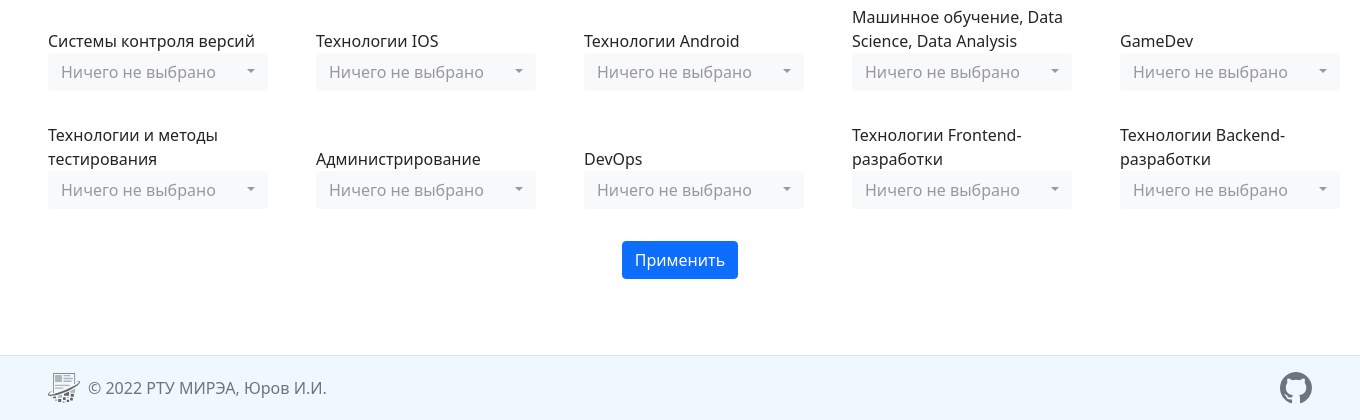
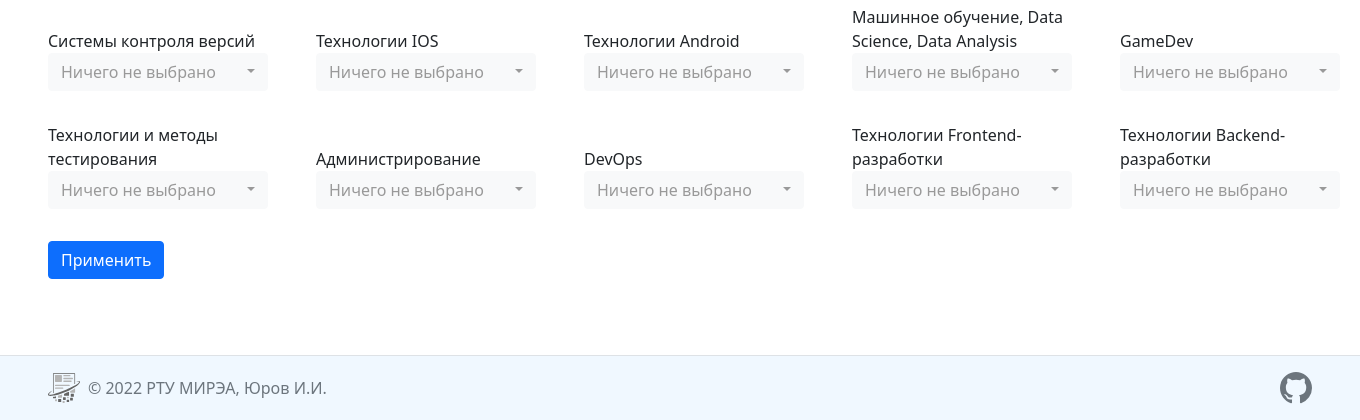
Before and after one commit to Frit027/web-resume-parser, a Django app: page /analysis/ in a window 1360 px wide. Shown: the part 380-800 px from the top of the page. Run offline with Django 4.2, Linux system fonts and the light colour scheme; the visitor is signed in with stand-in values (Sample User, id 1); data that the repository does not hold is empty; parts of the project's set-up code (start-up, migrations or seed data) failed here and were passed over.

Commit message:
button moved to left

```diff
--- a/resume/templates/resume/analysis.html
+++ b/resume/templates/resume/analysis.html
@@ -198,9 +198,7 @@
     </div>
   </div>
 
-  <div class="text-center">
-    <button class="btn btn-primary" id="apply_button">Применить</button>
-  </div>
+  <button class="btn btn-primary" id="apply_button">Применить</button>
 
   <div id="resumes"></div>
 
```
